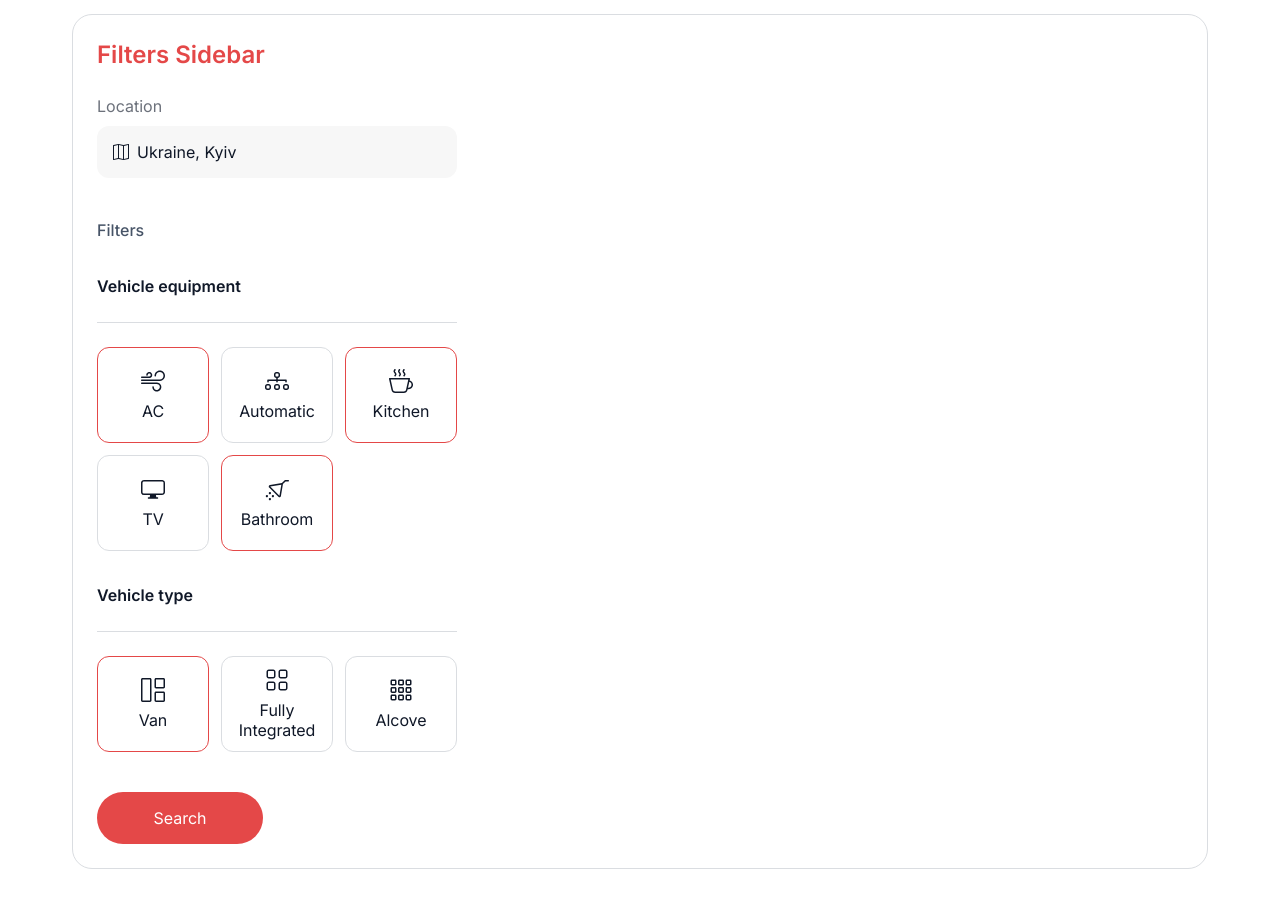
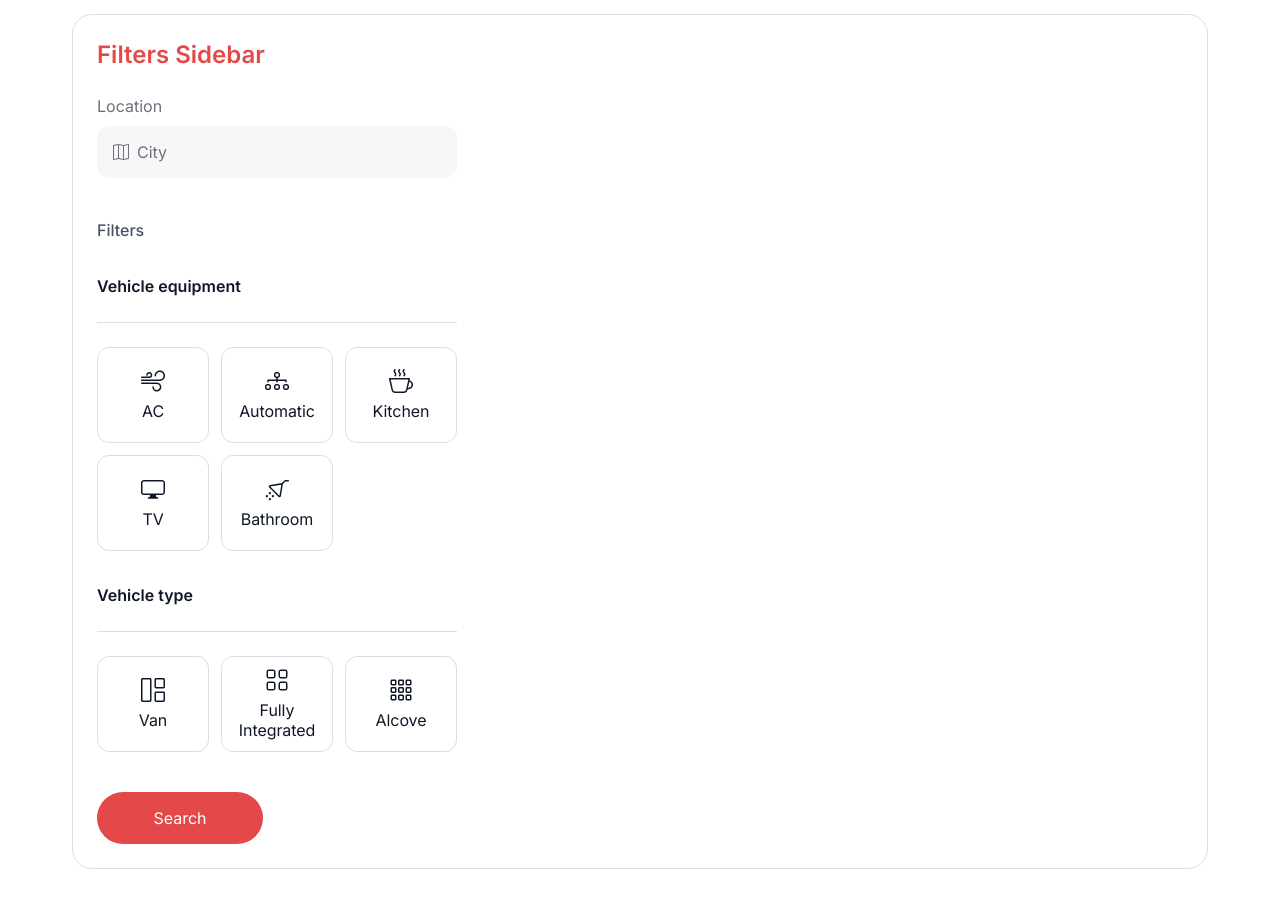
Before and after one commit to InnaKuts/travel-trucks, a React (Vite) app: page / in a window 1280 px wide. Shown: the part 6300-7207 px from the top of the page. Built offline with nearby package versions, Linux system fonts and the light colour scheme.

Commit message:
integration

```diff
--- a/src/App.jsx
+++ b/src/App.jsx
@@ -1,10 +1,13 @@
 import { BrowserRouter as Router, Routes, Route } from "react-router-dom";
+import { Provider } from "react-redux";
+import { store } from "./store";
 import AppNavigation from "./components/features/AppNavigation/AppNavigation";
 import DesignCatalog from "./pages/DesignCatalog/DesignCatalog";
 import "./App.css";
 
 function App() {
   return (
+    <Provider store={store}>
       <Router>
         <div className="App">
           <AppNavigation />
@@ -17,6 +20,7 @@ function App() {
           </main>
         </div>
       </Router>
+    </Provider>
   );
 }
 
--- a/src/components/features/FiltersSidebar/FiltersSidebar.jsx
+++ b/src/components/features/FiltersSidebar/FiltersSidebar.jsx
@@ -1,7 +1,19 @@
 import React from "react";
+import { useSelector, useDispatch } from "react-redux";
 import Button from "../../common/Button/Button";
 import LocationInput from "../../composite/LocationInput/LocationInput";
 import ToggleButton from "../../composite/ToggleButton/ToggleButton";
+import {
+  selectLocationFilter,
+  selectEquipmentFilters,
+  selectFormFilter,
+  selectAPIFilters,
+  setLocationFilter,
+  toggleEquipmentFilter,
+  setFormFilter,
+  fetchCampers,
+  resetCampers,
+} from "../../../store";
 import styles from "./FiltersSidebar.module.css";
 
 // Equipment filter options
@@ -20,15 +32,38 @@ const VEHICLE_TYPE_OPTIONS = [
   { key: "alcove", label: "Alcove", icon: "alcove" },
 ];
 
-export const FiltersSidebar = ({
-  location = "",
-  equipment = {},
-  vehicleType = "",
-  onLocationChange,
-  onEquipmentToggle,
-  onVehicleTypeChange,
-  onSearch,
-}) => {
+export const FiltersSidebar = () => {
+  const dispatch = useDispatch();
+
+  // Selectors to get data from store
+  const location = useSelector(selectLocationFilter);
+  const equipment = useSelector(selectEquipmentFilters);
+  const vehicleType = useSelector(selectFormFilter);
+  const apiFilters = useSelector(selectAPIFilters);
+
+  // Event handlers
+  const handleLocationChange = (e) => {
+    dispatch(setLocationFilter(e.target.value));
+  };
+
+  const handleEquipmentToggle = (equipmentKey) => {
+    dispatch(toggleEquipmentFilter(equipmentKey));
+  };
+
+  const handleVehicleTypeChange = (newType) => {
+    // Toggle behavior: if same type is clicked, clear it
+    dispatch(setFormFilter(vehicleType === newType ? "" : newType));
+  };
+
+  const handleSearch = () => {
+    dispatch(resetCampers());
+    dispatch(
+      fetchCampers({
+        filters: apiFilters,
+        page: 1,
+      })
+    );
+  };
   return (
     <div className={styles.sidebar}>
       {/* Location Section */}
@@ -36,7 +71,7 @@ export const FiltersSidebar = ({
         <label className={styles.labelSubtle}>Location</label>
         <LocationInput
           value={location}
-          onChange={onLocationChange}
+          onChange={handleLocationChange}
           placeholder="City"
         />
       </div>
@@ -55,7 +90,7 @@ export const FiltersSidebar = ({
                 key={option.key}
                 icon={option.icon}
                 isSelected={equipment[option.key] || false}
-                onClick={() => onEquipmentToggle(option.key)}
+                onClick={() => handleEquipmentToggle(option.key)}
               >
                 {option.label}
               </ToggleButton>
@@ -73,7 +108,7 @@ export const FiltersSidebar = ({
                 key={option.key}
                 icon={option.icon}
                 isSelected={vehicleType === option.key}
-                onClick={() => onVehicleTypeChange(option.key)}
+                onClick={() => handleVehicleTypeChange(option.key)}
               >
                 {option.label}
               </ToggleButton>
@@ -83,7 +118,7 @@ export const FiltersSidebar = ({
       </div>
 
       {/* Search Button */}
-      <Button variant="primary" onClick={onSearch}>
+      <Button variant="primary" onClick={handleSearch}>
         Search
       </Button>
     </div>
--- a/src/pages/DesignCatalog/DesignCatalog.jsx
+++ b/src/pages/DesignCatalog/DesignCatalog.jsx
@@ -322,27 +322,7 @@ const DesignCatalog = () => {
       <section className={styles.section}>
         <h2>Filters Sidebar</h2>
         <div className={styles.column}>
-          <FiltersSidebar
-            location="Ukraine, Kyiv"
-            equipment={{
-              AC: true,
-              automatic: false,
-              kitchen: true,
-              TV: false,
-              bathroom: true,
-            }}
-            vehicleType="panelTruck"
-            onLocationChange={(location) =>
-              console.log("Location changed:", location)
-            }
-            onEquipmentToggle={(equipment) =>
-              console.log("Equipment toggled:", equipment)
-            }
-            onVehicleTypeChange={(type) =>
-              console.log("Vehicle type changed:", type)
-            }
-            onSearch={() => console.log("Search clicked")}
-          />
+          <FiltersSidebar />
         </div>
       </section>
     </div>
```
Lines whose indentation alone changed are shown as unchanged.
